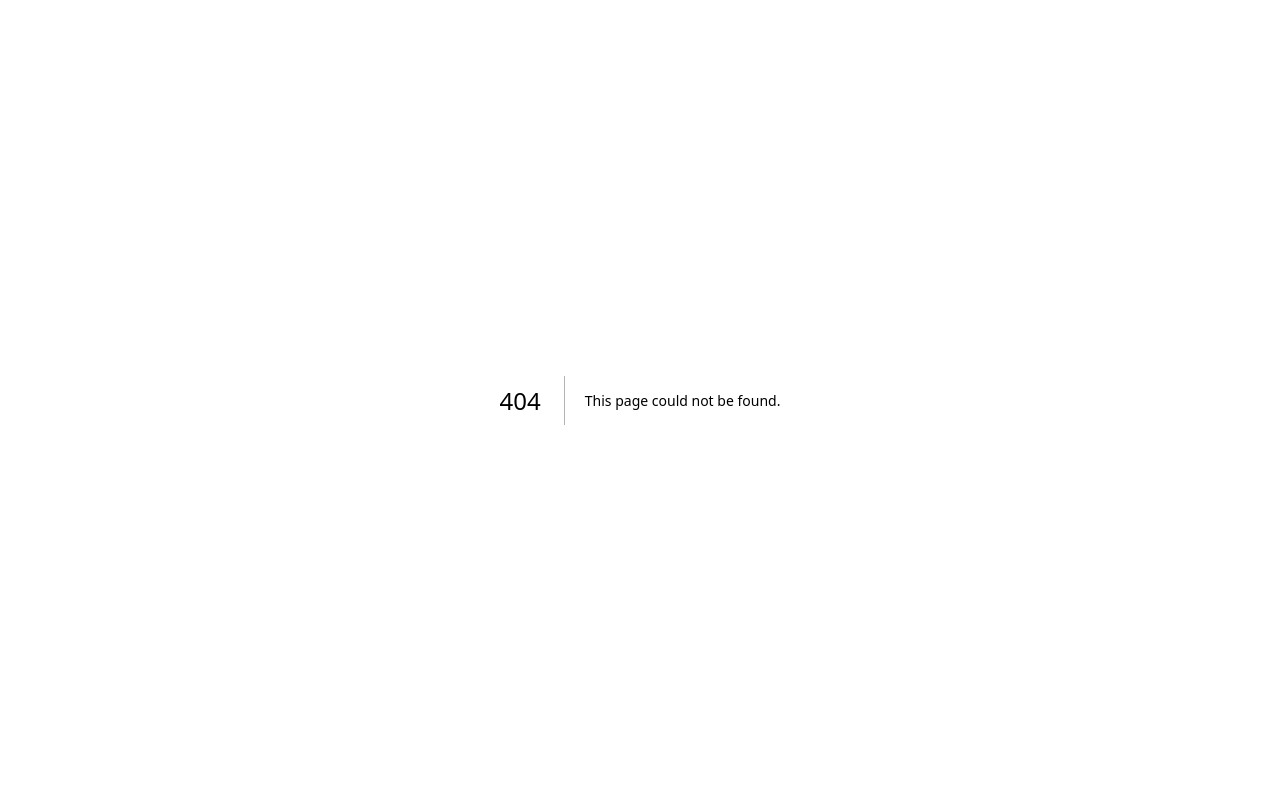
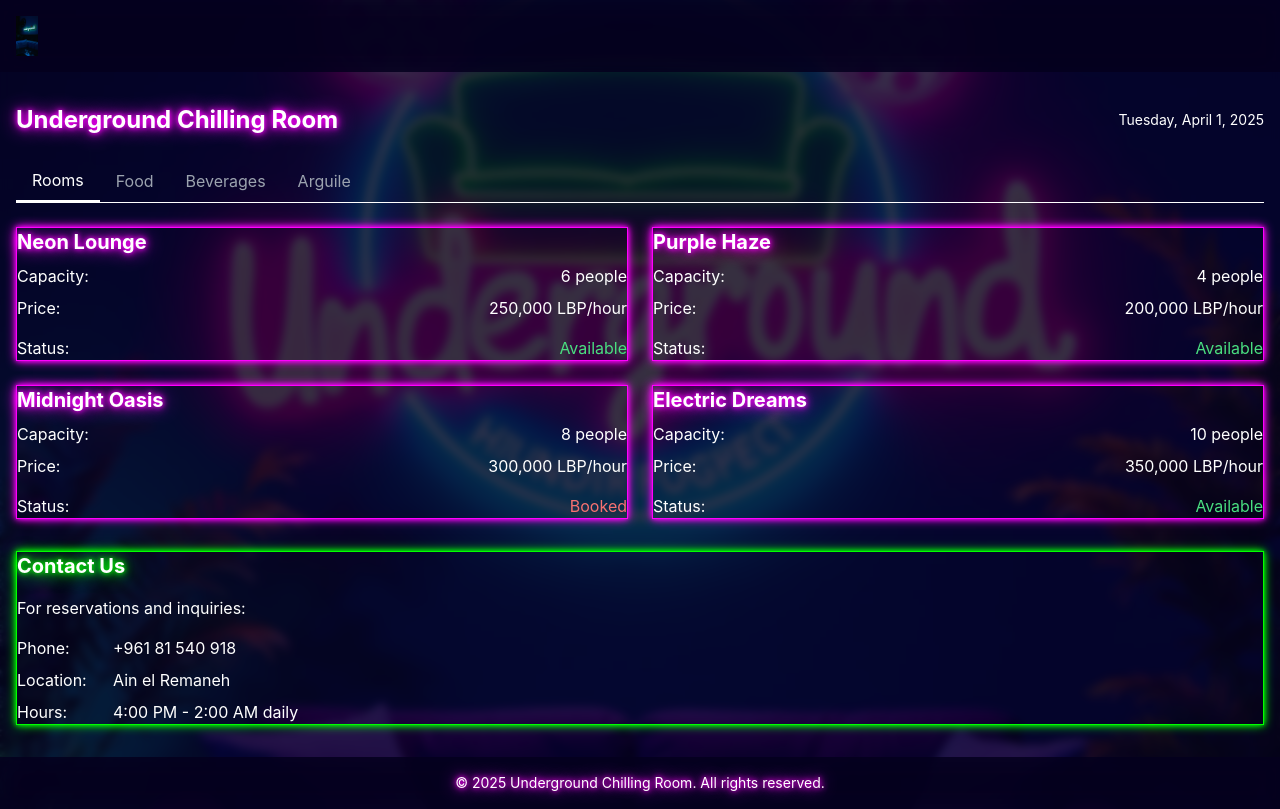
Before and after one commit to 0mar55/Underground, a Next.js app: page /dashboard/overview in a window 1280 px wide. Before the commit this address had no page. Built offline with nearby package versions, Linux system fonts and the light colour scheme.

Commit message:
Add files via upload

```diff
--- /dev/null
+++ b/src/pages/dashboard/overview.js
@@ -0,0 +1,193 @@
+import { useState } from 'react';
+import Head from 'next/head';
+import Link from 'next/link';
+import Image from 'next/image';
+import { mockData } from '../../utils/database';
+
+export default function Overview() {
+  const [activeTab, setActiveTab] = useState('rooms');
+
+  // Get data from mock database
+  const { rooms } = mockData;
+  const { food, beverages, arguile } = mockData.menu;
+
+  return (
+    <div className="min-h-screen flex flex-col bg-[url('/images/logo-full.webp')] bg-cover bg-center bg-no-repeat bg-fixed">
+      <div className="min-h-screen flex flex-col backdrop-blur-sm bg-[rgba(5,0,30,0.8)]">
+        <Head>
+          <title>Overview | Underground Chilling Room</title>
+          <meta name="description" content="Overview of Underground Chilling Room services" />
+        </Head>
+
+        <header className="bg-[rgba(5,0,30,0.8)] backdrop-blur-md p-4 shadow-[0_0_15px_rgba(var(--neon-blue),0.5)]">
+          <div className="container mx-auto flex justify-between items-center">
+            <Link href="/">
+              <Image
+                src="/images/logo-simple.webp"
+                alt="Underground Logo"
+                width={200}
+                height={50}
+                className="h-10 w-auto"
+              />
+            </Link>
+          </div>
+        </header>
+
+        <main className="flex-grow container mx-auto px-4 py-8">
+          <div className="flex justify-between items-center mb-6">
+            <h2 className="text-2xl font-bold neon-text">Underground Chilling Room</h2>
+            <div className="text-sm text-white">
+              {new Date().toLocaleDateString('en-US', { weekday: 'long', year: 'numeric', month: 'long', day: 'numeric' })}
+            </div>
+          </div>
+
+          {/* Tab Navigation */}
+          <div className="flex border-b border-[rgba(var(--neon-blue),0.3)] mb-6">
+            <button
+              className={`px-4 py-2 ${activeTab === 'rooms' ? 'text-[rgb(var(--neon-pink))] border-b-2 border-[rgb(var(--neon-pink))]' : 'text-gray-400'}`}
+              onClick={() => setActiveTab('rooms')}
+            >
+              Rooms
+            </button>
+            <button
+              className={`px-4 py-2 ${activeTab === 'food' ? 'text-[rgb(var(--neon-pink))] border-b-2 border-[rgb(var(--neon-pink))]' : 'text-gray-400'}`}
+              onClick={() => setActiveTab('food')}
+            >
+              Food
+            </button>
+            <button
+              className={`px-4 py-2 ${activeTab === 'beverages' ? 'text-[rgb(var(--neon-pink))] border-b-2 border-[rgb(var(--neon-pink))]' : 'text-gray-400'}`}
+              onClick={() => setActiveTab('beverages')}
+            >
+              Beverages
+            </button>
+            <button
+              className={`px-4 py-2 ${activeTab === 'arguile' ? 'text-[rgb(var(--neon-pink))] border-b-2 border-[rgb(var(--neon-pink))]' : 'text-gray-400'}`}
+              onClick={() => setActiveTab('arguile')}
+            >
+              Arguile
+            </button>
+          </div>
+
+          {/* Rooms Tab */}
+          {activeTab === 'rooms' && (
+            <div className="grid grid-cols-1 md:grid-cols-2 gap-6">
+              {rooms.map(room => (
+                <div key={room.id} className="card neon-border">
+                  <h3 className="text-xl font-bold mb-2 neon-text">{room.name}</h3>
+                  <div className="flex justify-between mb-2">
+                    <span>Capacity:</span>
+                    <span>{room.capacity} people</span>
+                  </div>
+                  <div className="flex justify-between mb-4">
+                    <span>Price:</span>
+                    <span>{new Intl.NumberFormat('en-US').format(room.pricePerHour)} LBP/hour</span>
+                  </div>
+                  <div className="flex justify-between">
+                    <span>Status:</span>
+                    <span className={room.isAvailable ? 'text-green-400' : 'text-red-400'}>
+                      {room.isAvailable ? 'Available' : 'Booked'}
+                    </span>
+                  </div>
+                </div>
+              ))}
+            </div>
+          )}
+
+          {/* Food Tab */}
+          {activeTab === 'food' && (
+            <div className="card neon-border">
+              <h3 className="text-xl font-bold mb-4 neon-text">Food Menu</h3>
+              <div className="space-y-6">
+                {['Appetizers', 'Main Course'].map(category => (
+                  <div key={category}>
+                    <h4 className="text-lg font-semibold mb-2 neon-text-blue">{category}</h4>
+                    <div className="space-y-2">
+                      {food.filter(item => item.category === category).map(item => (
+                        <div key={item.id} className="flex justify-between p-2 border-b border-[rgba(var(--neon-blue),0.2)]">
+                          <span>{item.name}</span>
+                          <span>{new Intl.NumberFormat('en-US').format(item.price)} LBP</span>
+                        </div>
+                      ))}
+                    </div>
+                  </div>
+                ))}
+              </div>
+            </div>
+          )}
+
+          {/* Beverages Tab */}
+          {activeTab === 'beverages' && (
+            <div className="card neon-border">
+              <h3 className="text-xl font-bold mb-4 neon-text">Beverages Menu</h3>
+              <div className="space-y-6">
+                {['Non-Alcoholic', 'Hot Drinks'].map(category => (
+                  <div key={category}>
+                    <h4 className="text-lg font-semibold mb-2 neon-text-blue">{category}</h4>
+                    <div className="space-y-2">
+                      {beverages.filter(item => item.category === category).map(item => (
+                        <div key={item.id} className="flex justify-between p-2 border-b border-[rgba(var(--neon-blue),0.2)]">
+                          <span>{item.name}</span>
+                          <span>{new Intl.NumberFormat('en-US').format(item.price)} LBP</span>
+                        </div>
+                      ))}
+                    </div>
+                  </div>
+                ))}
+              </div>
+            </div>
+          )}
+
+          {/* Arguile Tab */}
+          {activeTab === 'arguile' && (
+            <div className="card neon-border">
+              <h3 className="text-xl font-bold mb-4 neon-text">Arguile Menu</h3>
+              <div className="space-y-6">
+                {['Classic', 'Premium'].map(category => (
+                  <div key={category}>
+                    <h4 className="text-lg font-semibold mb-2 neon-text-blue">{category}</h4>
+                    <div className="space-y-2">
+                      {arguile.filter(item => item.category === category).map(item => (
+                        <div key={item.id} className="flex justify-between p-2 border-b border-[rgba(var(--neon-blue),0.2)]">
+                          <span>{item.name}</span>
+                          <span>{new Intl.NumberFormat('en-US').format(item.price)} LBP</span>
+                        </div>
+                      ))}
+                    </div>
+                  </div>
+                ))}
+              </div>
+            </div>
+          )}
+
+          <div className="mt-8">
+            <div className="card neon-border-green">
+              <h3 className="text-xl font-bold mb-4 neon-text-green">Contact Us</h3>
+              <p className="mb-4">For reservations and inquiries:</p>
+              <div className="space-y-2">
+                <div className="flex items-center">
+                  <span className="w-24">Phone:</span>
+                  <span>+961 81 540 918</span>
+                </div>
+                <div className="flex items-center">
+                  <span className="w-24">Location:</span>
+                  <span>Ain el Remaneh</span>
+                </div>
+                <div className="flex items-center">
+                  <span className="w-24">Hours:</span>
+                  <span>4:00 PM - 2:00 AM daily</span>
+                </div>
+              </div>
+            </div>
+          </div>
+        </main>
+
+        <footer className="bg-[rgba(5,0,30,0.8)] backdrop-blur-md p-4 shadow-[0_0_15px_rgba(var(--neon-blue),0.5)]">
+          <div className="container mx-auto text-center text-sm">
+            <p className="neon-text">© 2025 Underground Chilling Room. All rights reserved.</p>
+          </div>
+        </footer>
+      </div>
+    </div>
+  );
+}
```
